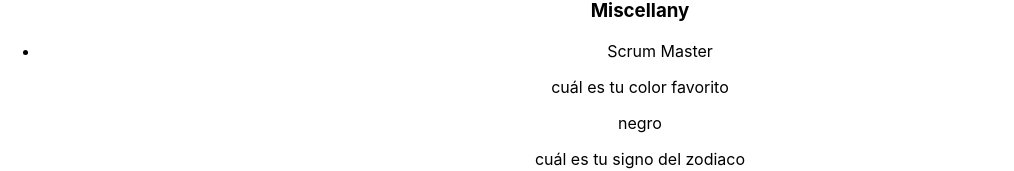
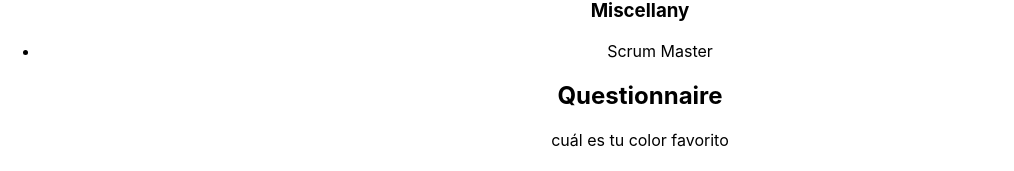
Before and after one commit to sayheylaura/manfred-awesomic-cv, a React (Create React App) app: page / in a window 1280 px wide. Shown: the part 779-950 px from the top of the page, without its empty margins (0-1014 px from the left). Built offline with nearby package versions, Linux system fonts and the light colour scheme; the HTML template or start-up script is replaced by a standard one.

Commit message:
add questionnaire title

```diff
--- a/src/components/Questionnaire/index.js
+++ b/src/components/Questionnaire/index.js
@@ -7,9 +7,11 @@ class Questionnaire extends Component {
     const {sampleQuestionnaire} = this.props;
     return (
         <div className="questionnaire__wrapper">
+          <h2 className="questionnaire__item--title">Questionnaire</h2>
           {sampleQuestionnaire.map((item, index)=>{
           return (
             <div key={index} className="questionnaire__item">
+
                 <p className="questionnaire__item--question">
                     {item.question}
                 </p>
```
